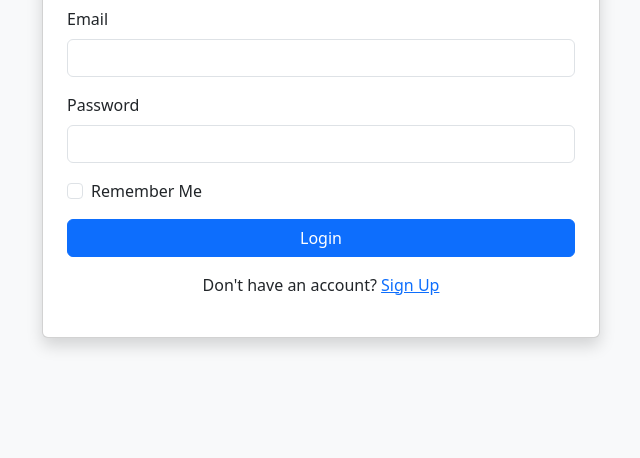
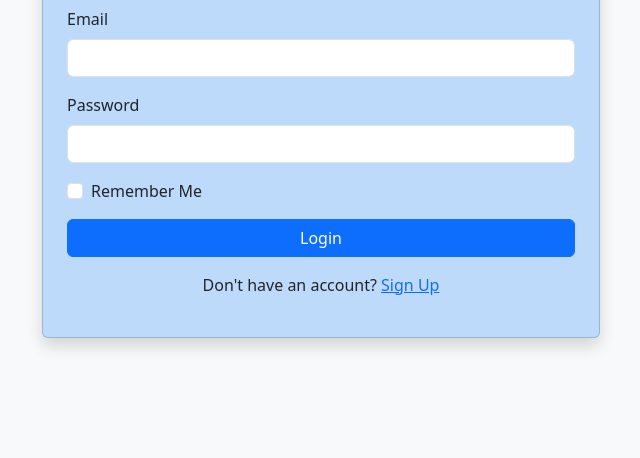
Before and after one commit to lucasPedroo/lab1-bootstrap, a plain HTML site: page index.html in a window 1280 px wide. Shown: the part 342-800 px from the top of the page, without its empty margins (319-959 px from the left). Drawn offline with nearby package versions, Linux system fonts and the light colour scheme.

Commit message:
second commit

```diff
--- a/index.html
+++ b/index.html
@@ -6,6 +6,9 @@
     <link href="https://cdn.jsdelivr.net/npm/bootstrap@5.3.2/dist/css/bootstrap.min.css" rel="stylesheet">
     <link href="https://fonts.googleapis.com/css2?family=Montserrat:wght@500&display=swap" rel="stylesheet">
     <style>
+       .card {
+            background-color: #bedafa;
+        }
         .logo-container {
             text-align: center;
             margin-bottom: 20px;
@@ -56,7 +59,7 @@
                     </label>
                 </div>
 
-                <button type="submit" class="btn btn-primary w-100">Login</button>
+                <button type="submit" class="btn btn-primary w-100" >Login</button>
             </form>
 
             <p class="mt-3 text-center">Don't have an account? <a href="register.html">Sign Up</a></p>
```
